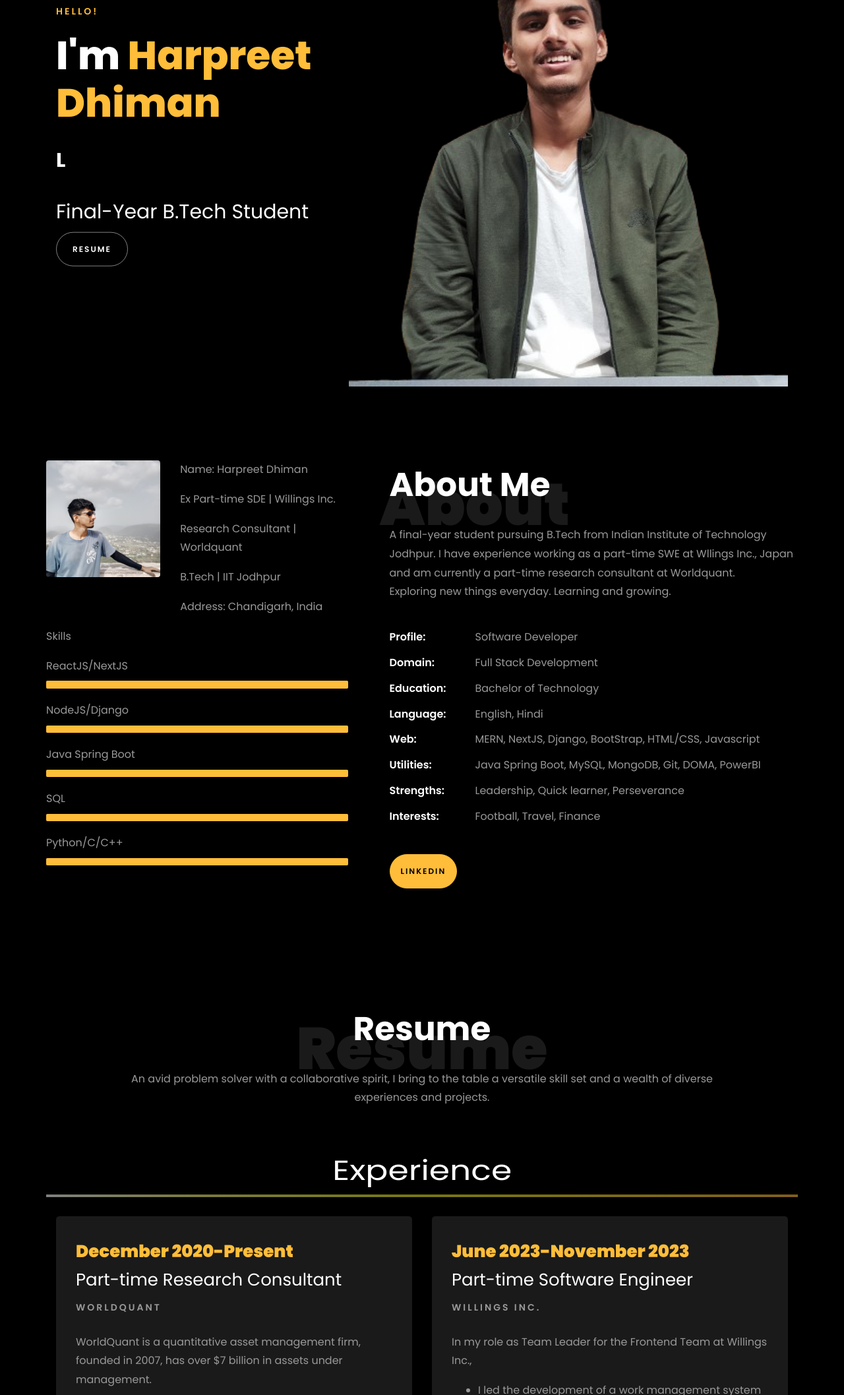
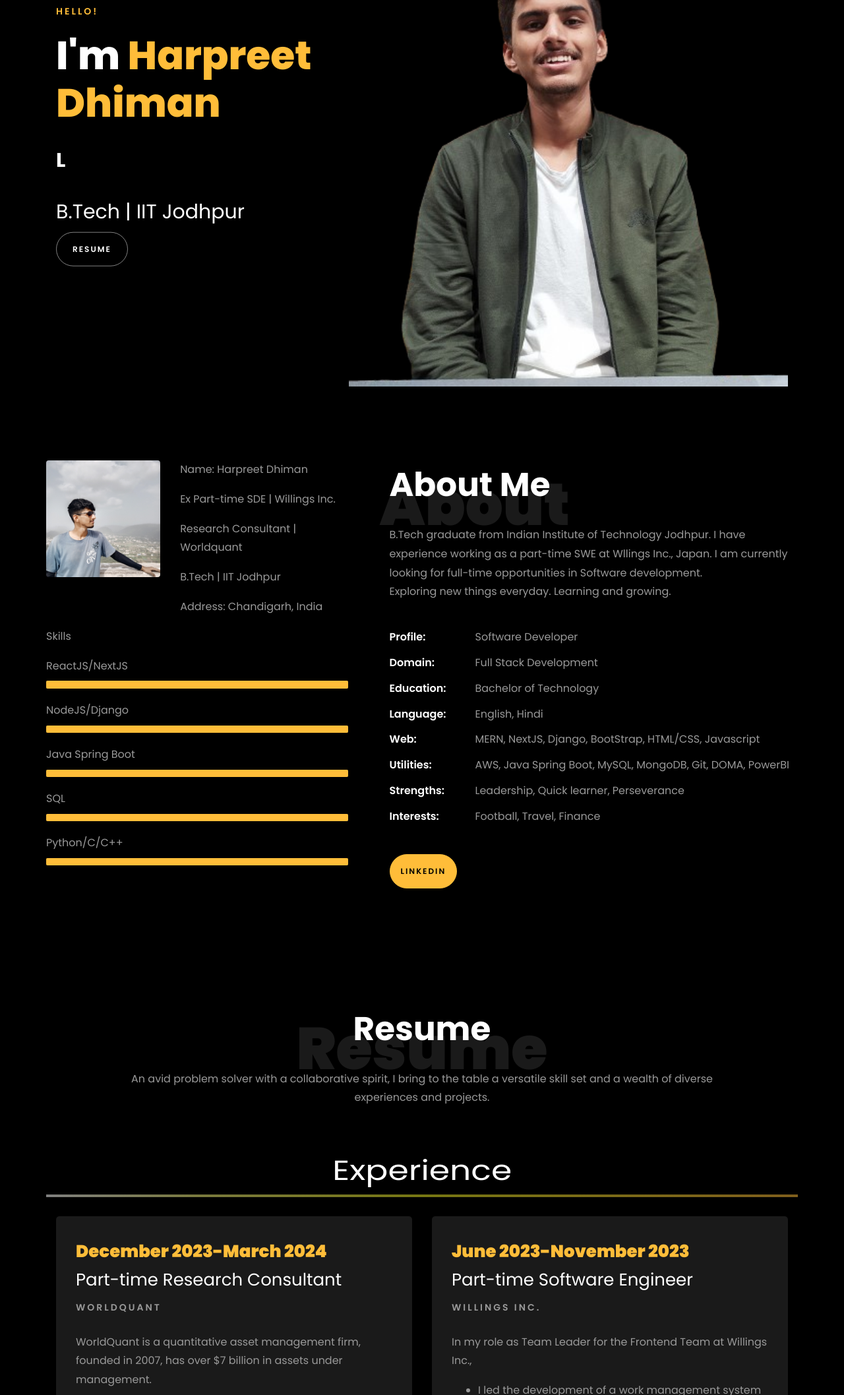
Before and after one commit to harryd0311/HarpreetDhiman.github.io, a plain HTML site: page index.html in a window 1280 px wide. Shown: the part 164-2279 px from the top of the page at 66% size. Drawn offline with Linux system fonts and the light colour scheme; files whose address does not match are found by name.

Commit message:
update June

```diff
--- a/index.html
+++ b/index.html
@@ -187,11 +187,11 @@
 
 						<br>
 						<br>
-			            <h2>Final-Year B.Tech Student </h2>
+			            <h2> B.Tech | IIT Jodhpur </h2>
 						<!-- <h2 class="d-flex" style="margin-bottom: 0">With over 5 years of experience</h2> -->
 						<!-- <br> -->
 			            <!-- <p><a href="https://www.youtube.com/@RishabhMishraOfficial" class="btn btn-primary py-3 px-4">YouTube</a>  -->
-							<a href="https://drive.google.com/file/d/1RQQh2_KzdlgeGyCitr_B90Bh7lYKYdIT/view?usp=sharing" class="btn btn-white btn-outline-white py-3 px-4">Resume</a></p>
+							<a href="https://drive.google.com/file/d/1eGZzmjvz1f5bl-1JgIj2HXZplGVCDkvJ/view?usp=sharing" class="btn btn-white btn-outline-white py-3 px-4">Resume</a></p>
 		            </div>
 		          </div>
 	        	</div>
@@ -272,8 +272,7 @@
 								<h1 class="big">About</h1>
 								<h2 class="mb-4">About Me</h2>
 
-								<p>A final-year student pursuing B.Tech from Indian Institute of Technology Jodhpur. I have experience working as a part-time SWE at Wllings Inc., Japan and
-									am currently a part-time research consultant at Worldquant. <br> Exploring new things everyday. Learning and growing.
+								<p>B.Tech graduate from Indian Institute of Technology Jodhpur. I have experience working as a part-time SWE at Wllings Inc., Japan. I am currently looking for full-time opportunities in Software development. <br> Exploring new things everyday. Learning and growing.
 								</p>
 								<ul class="about-info mt-4 px-md-0 px-2">
 									<li class="d-flex"><span>Profile:</span> <span>Software Developer</span></li>
@@ -281,7 +280,7 @@
 									<li class="d-flex"><span>Education:</span> <span>Bachelor of Technology</span></li>
 									<li class="d-flex"><span>Language:</span> <span>English, Hindi</span></li>
 									<li class="d-flex"><span>Web:</span> <span>MERN, NextJS, Django, BootStrap, HTML/CSS, Javascript</span></li>
-									<li class="d-flex"><span>Utilities:</span> <span>Java Spring Boot, MySQL, MongoDB, Git, DOMA, PowerBI</span></li>
+									<li class="d-flex"><span>Utilities:</span> <span>AWS, Java Spring Boot, MySQL, MongoDB, Git, DOMA, PowerBI</span></li>
 									<li class="d-flex"><span>Strengths:</span> <span>Leadership, Quick learner, Perseverance</span></li>
 									<li class="d-flex"><span>Interests:</span> <span>Football, Travel, Finance</span></li>
 
@@ -327,7 +326,7 @@
 		<div class="row">
 				<div class="col-md-6">
 					<div class="resume-wrap ftco-animate">
-						<span class="date">December 2020-Present</span>
+						<span class="date">December 2023-March 2024</span>
 						<h2>Part-time Research Consultant</h2>
 						<span class="position">Worldquant</span>
 						<p class="mt-4">WorldQuant is a quantitative asset management firm, founded in 2007, has over $7 billion in assets under management.
@@ -397,7 +396,7 @@
 
     		<div class="row justify-content-center mt-5">
     			<div class="col-md-6 text-center ftco-animate">
-    				<p><a href="https://drive.google.com/file/d/1RQQh2_KzdlgeGyCitr_B90Bh7lYKYdIT/view?usp=sharing" class="btn btn-primary py-4 px-5">View CV</a></p>
+    				<p><a href="https://drive.google.com/file/d/1eGZzmjvz1f5bl-1JgIj2HXZplGVCDkvJ/view?usp=sharing" class="btn btn-primary py-4 px-5">View CV</a></p>
     			</div>
     		</div>
     	</div>
```
Also changed, not shown: images/Harpreet-Dhiman-photo.jpg (added).
